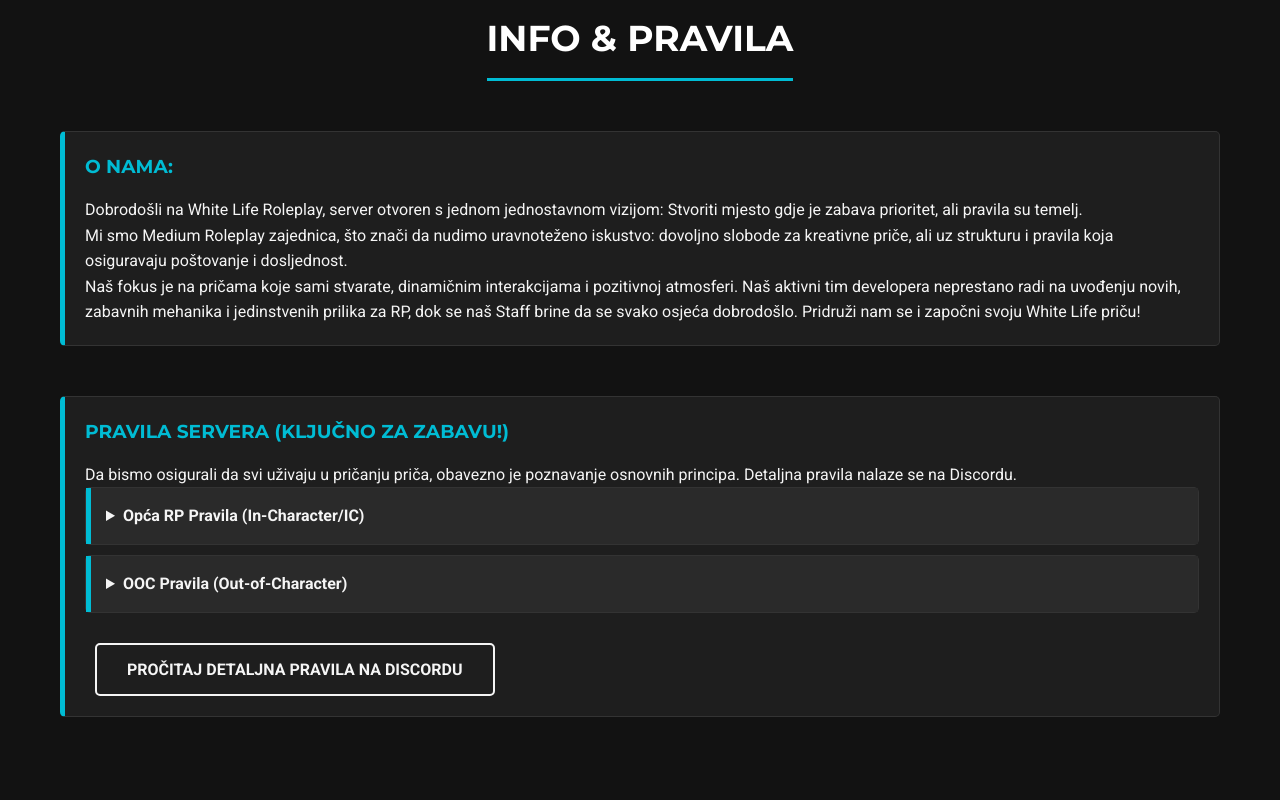
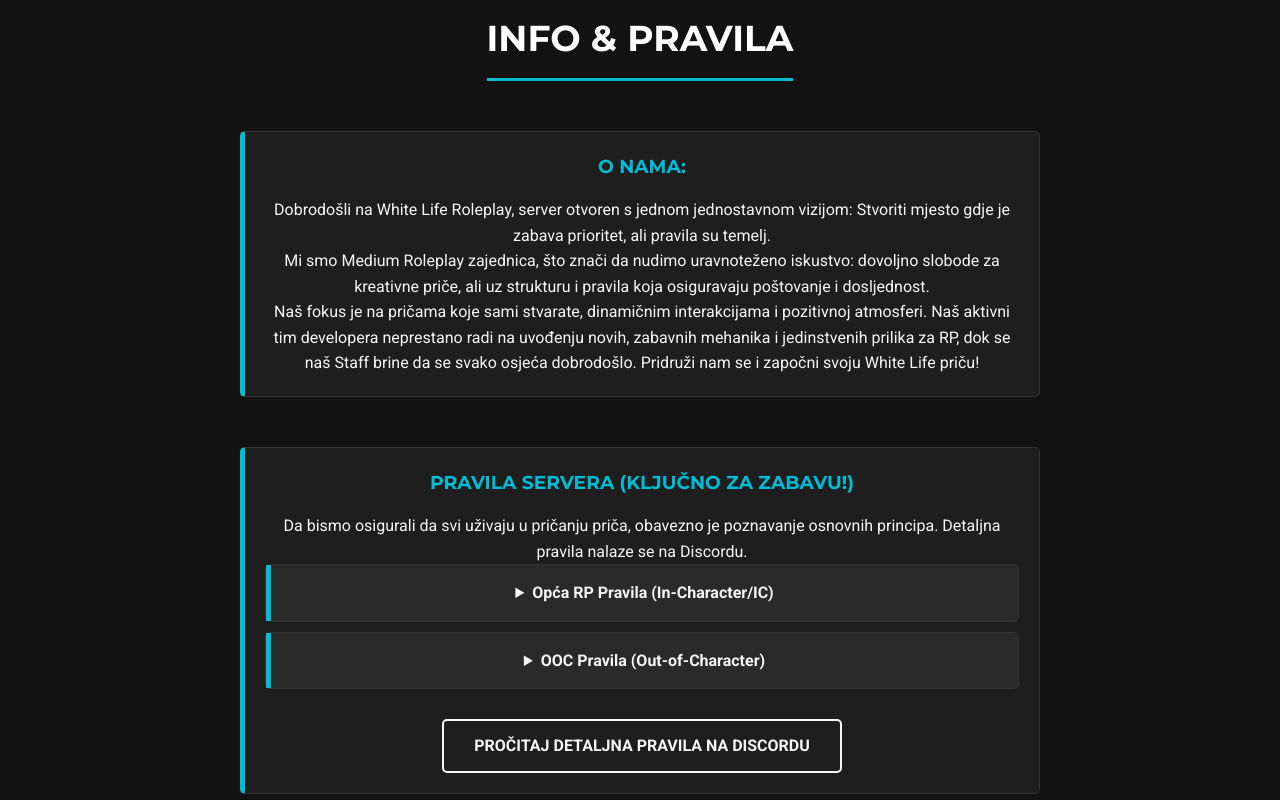
Before and after one commit to difittrap-boop/whitelife, a plain HTML site: page index.html in a window 1280 px wide. Shown: the part 800-1600 px from the top of the page. Drawn offline with Linux system fonts and the light colour scheme.

Commit message:
Add files via upload

```diff
--- a/style.css
+++ b/style.css
@@ -227,8 +227,13 @@ nav a:hover {
 }
 
 .info-block {
-    text-align: left;
-    margin-bottom: 40px;
+    /* KLJUČNE IZMJENE ZA CENTRIRANJE BLOKOVA */
+    max-width: 800px;
+    margin: 0 auto 40px auto;
+
+    /* PROMJENA: Centriramo sav tekst unutar bloka */
+    text-align: center;
+
     padding: 20px;
     border: 1px solid #333;
     border-left: 5px solid #00bcd4;
@@ -243,7 +248,8 @@ nav a:hover {
 
 /* PRAVILA (ACCORDION) STIL */
 .rules {
-    margin-top: 50px;
+    max-width: 800px;
+    margin: 50px auto 0 auto;
 }
 
 .rule-item {
@@ -251,7 +257,6 @@ nav a:hover {
     margin-bottom: 10px;
     border-radius: 5px;
     border: 1px solid #333;
-    /* Uklanjamo overflow: hidden ovdje jer otežava Details animaciju */
 }
 
 .rule-item summary {
@@ -261,6 +266,9 @@ nav a:hover {
     background-color: #2a2a2a;
     border-left: 5px solid #00bcd4;
     transition: background-color 0.3s;
+
+    /* PROMJENA: Centriramo tekst u summary elementu */
+    text-align: center;
 }
 
 .rule-item summary:hover {
@@ -279,11 +287,17 @@ nav a:hover {
 .rule-item ul {
     list-style: none;
     padding: 10px 25px 15px;
-    text-align: left;
+
+    /* PROMJENA: Centriramo listu */
+    text-align: center;
 }
 
 .rule-item li {
     margin-bottom: 8px;
+
+    /* Opcionalno: kako bi lista i dalje izgledala kao lista,
+       možemo centrirati samo unutrašnji tekst, ali je često bolje
+       koristiti text-align: center na cijelom ul-u. */
 }
 
 .mt-20 {
```
